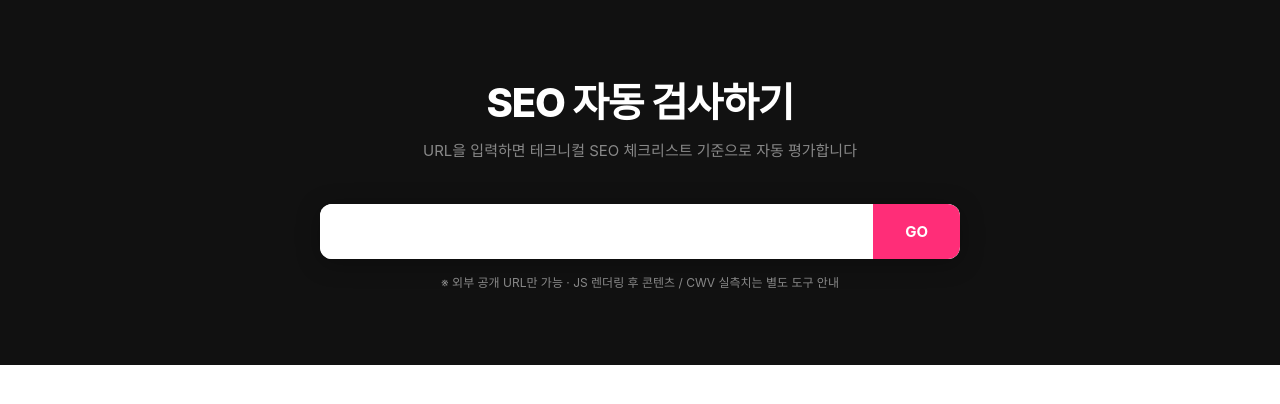
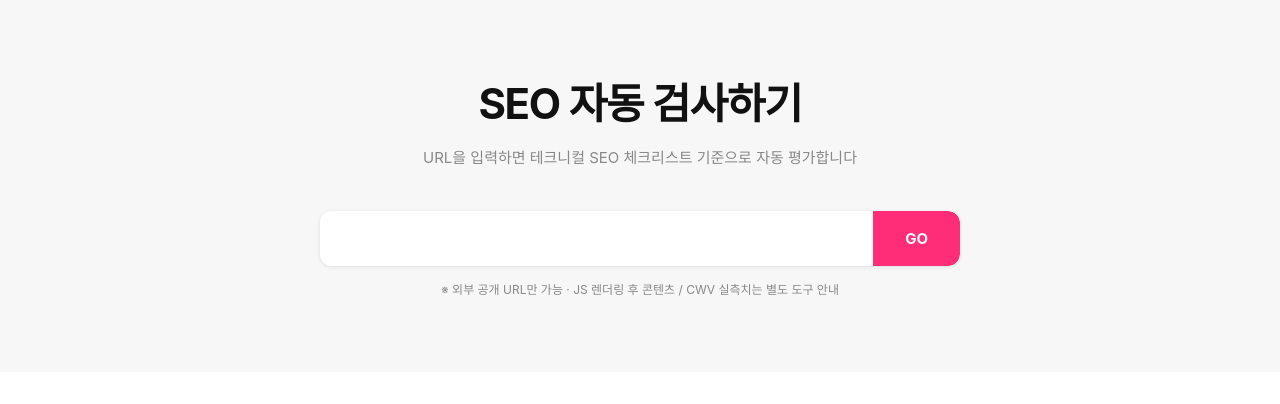
Before and after one commit to abh-aladin/seo-checker, a plain HTML site: page public/index.html in a window 1280 px wide. Drawn offline with Linux system fonts and the light colour scheme; a web font is replaced by a local one.

Commit message:
Update index.html

```diff
--- a/public/index.html
+++ b/public/index.html
@@ -34,10 +34,11 @@ body {
 
 /* Hero */
 .hero {
-  background: var(--black);
+    background: var(--gray-bg);
     padding: 80px 24px 72px;
     text-align: center;
 }
+
 
 .hero-brand {
   font-size: 11px;
@@ -49,12 +50,12 @@ body {
 }
 
 .hero-title {
-  font-size: 40px;
-  font-weight: 800;
+    font-size: 42px;
+    font-weight: 700;
     letter-spacing: -0.03em;
     line-height: 1.15;
-  color: var(--white);
-  margin-bottom: 12px;
+    color: var(--black);
+    margin-bottom: 17px;
 }
 
 .hero-title span { color: var(--pink); }
@@ -76,7 +77,7 @@ body {
     background: var(--white);
     border-radius: 12px;
     overflow: hidden;
-  box-shadow: 0 4px 24px rgba(0,0,0,0.3);
+    box-shadow: 0 1px 4px rgba(0, 0, 0, 0.1);
 }
 
 input[type="url"] {
```
Lines whose indentation alone changed are shown as unchanged.
